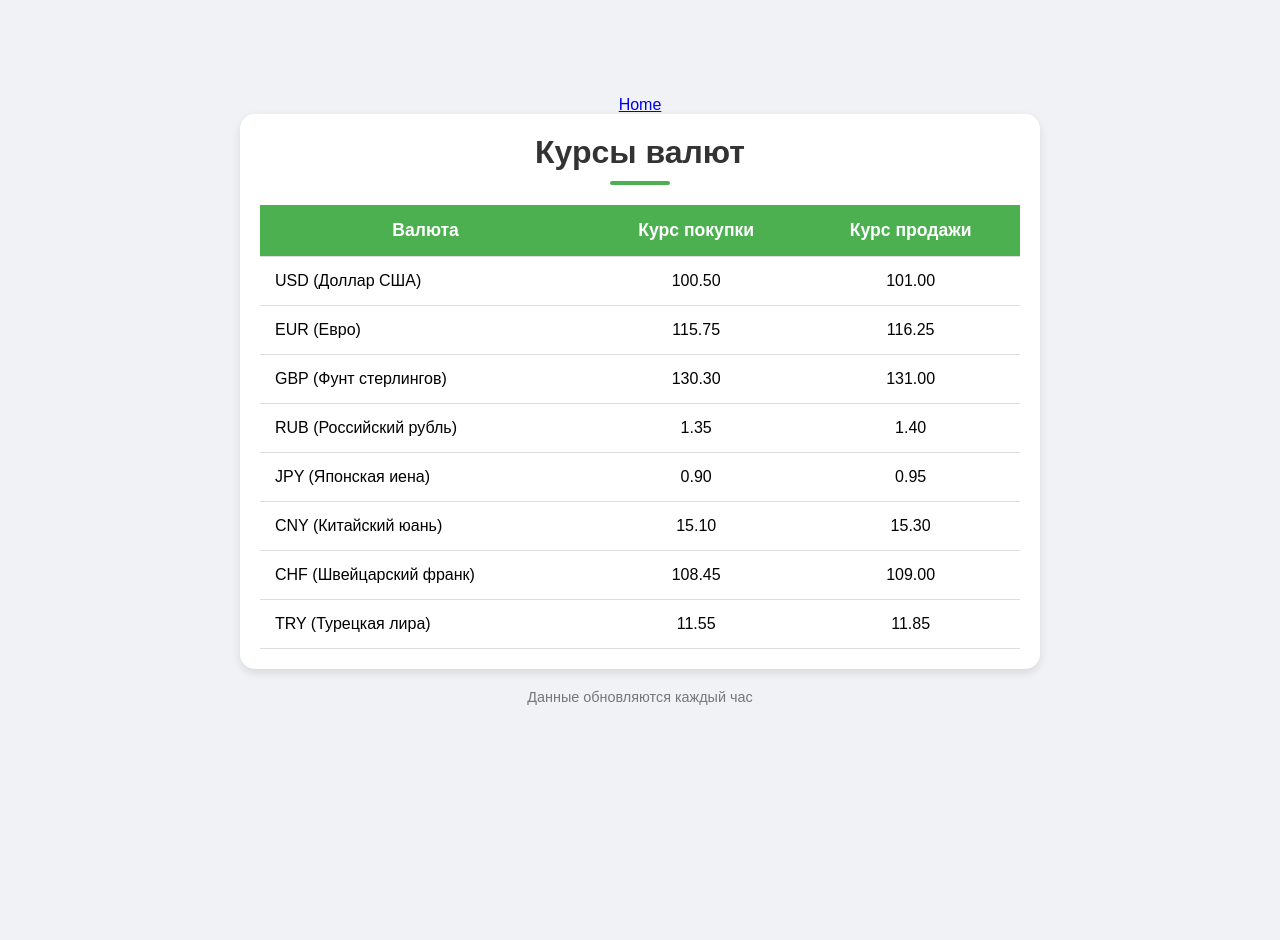
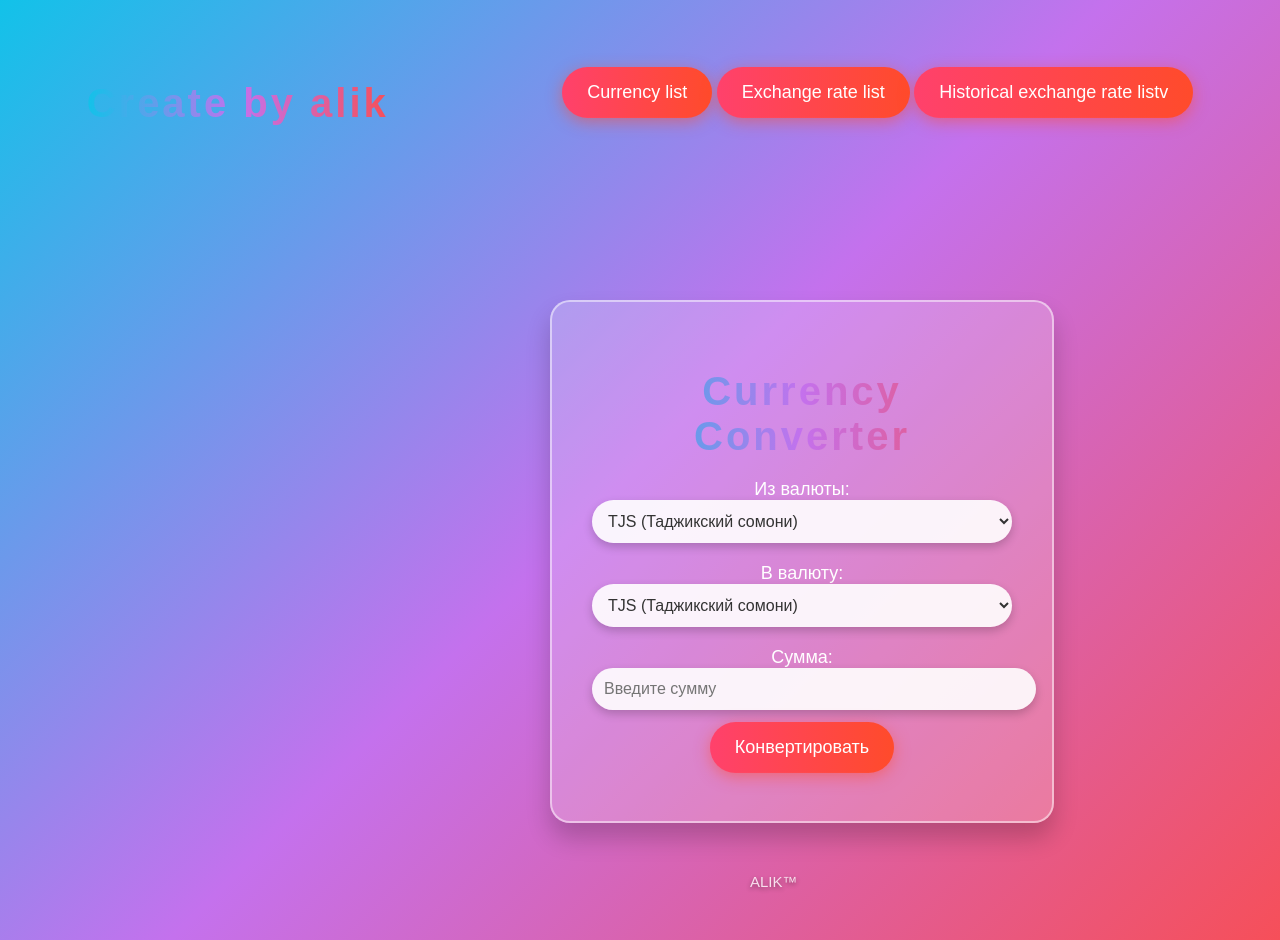
Before and after one commit to iam-programmist/django_exam1, a Django app: page / in a window 1280 px wide. Before the commit the page ends 705 px from the top, so only its background shows below. Run offline with Django 5.2, Linux system fonts and the light colour scheme.

Commit message:
updating 2

```diff
--- a/exchange_rate/admin.py
+++ b/exchange_rate/admin.py
@@ -1,7 +1,5 @@
 from django.contrib import admin
 from .models import *
-
-# Register your models here.
 
 admin.site.register(Currency)
 admin.site.register(ExchangeRate)
--- a/exchange_rate/urls.py
+++ b/exchange_rate/urls.py
@@ -1,6 +1,10 @@
 from django.urls import path
-from .views import home
+from . import views
+from .views import *
 
 urlpatterns = [
     path("", home, name = "home"),
+    path('currencies/', currency_list, name='currency_list'),
+    path('exchange-rates/', exchange_rate_list, name='exchange_rate_list'),
+    path('historical-rates/', historical_exchange_rate_list, name='historical_exchange_rate_list'),
 ]
--- a/exchange_rate/views.py
+++ b/exchange_rate/views.py
@@ -1,7 +1,20 @@
 from django.shortcuts import render
 from django.http import HttpResponse
 from django.template import loader
+from .models import Currency, ExchangeRate, HistoricalExchangeRate
 
 def home(request):
     template = loader.get_template("home.html")
     return HttpResponse(template.render())
+
+def currency_list(request):
+    currencies = Currency.objects.all()
+    return render(request, 'test1.html', {'currencies': currencies})
+
+def exchange_rate_list(request):
+    exchange_rates = ExchangeRate.objects.all()
+    return render(request, 'test2.html', {'exchange_rates': exchange_rates})
+
+def historical_exchange_rate_list(request):
+    historical_rates = HistoricalExchangeRate.objects.all()
+    return render(request, 'test2.html', {'historical_rates': historical_rates})
--- a/static/css/main.css
+++ b/static/css/main.css
@@ -1,92 +1,126 @@
-* {
+body {
+    font-family: 'Poppins', sans-serif;
+    background: linear-gradient(135deg, #f12711, #f5af19);
+    color: #fff;
     margin: 0;
     padding: 0;
-    box-sizing: border-box;
+    animation: backgroundColorChange 8s infinite alternate;
 }
-body {
-    font-family: 'Arial', sans-serif;
-    background-color: #f0f2f5;
-    display: flex;
-    flex-direction: column;
-    align-items: center;
-    justify-content: center;
-    height: 100vh;
+
+@keyframes backgroundColorChange {
+    0% { background: linear-gradient(135deg, #f12711, #f5af19); }
+    100% { background: linear-gradient(135deg, #12c2e9, #c471ed, #f64f59); }
 }
-.container {
-    width: 90%;
-    max-width: 800px;
-    padding: 20px;
-    background-color: #ffffff;
-    border-radius: 15px;
-    box-shadow: 0 4px 10px rgba(0, 0, 0, 0.1);
-    animation: fadeIn 1s ease-in-out;
-}
+
 h1 {
     text-align: center;
+    margin-bottom: 20px;
+    font-size: 40px;
+    letter-spacing: 3px;
+    animation: fadeIn 2s ease-in;
+    background: linear-gradient(90deg, #12c2e9, #c471ed, #f64f59);
+    -webkit-background-clip: text;
+    color: transparent;
+}
+
+.container {
+    margin: auto;
+    margin-top: 100px;
+    background-color: rgba(255, 255, 255, 0.2);
+    padding: 40px;
+    border-radius: 20px;
+    box-shadow: 0 15px 25px rgba(0, 0, 0, 0.2);
+    width: 420px;
+    text-align: center;
+    animation: slideInFromBottom 1s ease-out;
+    border: 2px solid rgba(255, 255, 255, 0.5);
+    margin-left: 550px;
+}
+
+@keyframes slideInFromBottom {
+    from { transform: translateY(50px); opacity: 0; }
+    to { transform: translateY(0); opacity: 1; }
+}
+
+label {
+    font-size: 18px;
+    margin-bottom: 5px;
+    animation: fadeIn 1.5s ease-in;
+}
+
+select, input {
+    width: 100%;
+    padding: 12px;
+    border-radius: 25px;
+    border: none;
+    background-color: rgba(255, 255, 255, 0.9);
+    font-size: 16px;
     color: #333;
-    font-size: 2rem;
+    box-shadow: 0 4px 10px rgba(0, 0, 0, 0.2);
+    transition: all 0.3s ease;
     margin-bottom: 20px;
-    position: relative;
+    outline: none;
 }
-h1::after {
-    content: '';
-    display: block;
-    width: 60px;
-    height: 4px;
-    background-color: #4caf50;
-    margin: 10px auto;
-    border-radius: 2px;
+
+select:focus, input:focus {
+    transform: scale(1.05);
+    box-shadow: 0 6px 15px rgba(0, 0, 0, 0.3);
 }
-table {
-    width: 100%;
-    border-collapse: collapse;
-    margin-top: 20px;
-    animation: slideIn 1s ease-in-out;
+
+button {
+    padding: 15px 25px;
+    background-image: linear-gradient(90deg, #ff416c, #ff4b2b); /* Яркий градиент для кнопки */
+    color: white;
+    border: none;
+    border-radius: 30px;
+    font-size: 18px;
+    cursor: pointer;
+    transition: transform 0.3s, box-shadow 0.3s;
+    box-shadow: 0 4px 15px rgba(255, 75, 43, 0.5);
+    animation: bounce 2s infinite;
 }
-th, td {
-    padding: 15px;
-    text-align: center;
-    border-bottom: 1px solid #ddd;
-}
-th {
-    background-color: #4caf50;
-    color: white;
-    font-size: 1.1rem;
-}
-td {
-    font-size: 1rem;
-}
-.currency {
-    text-align: left;
-}
-tr:hover {
-    background-color: #f1f1f1;
-    transform: scale(1.02);
-    transition: all 0.3s ease-in-out;
-}
-footer {
-    margin-top: 20px;
-    text-align: center;
-    font-size: 0.9rem;
-    color: #777;
-}
-@keyframes fadeIn {
-    from {
-        opacity: 0;
+
+@keyframes bounce {
+    0%, 20%, 50%, 80%, 100% {
+        transform: translateY(0);
+    }
+    40% {
         transform: translateY(-10px);
     }
-    to {
-        opacity: 1;
-        transform: translateY(0);
+    60% {
+        transform: translateY(-5px);
     }
 }
-@keyframes slideIn {
-    from {
-        opacity: 0;
-        transform: translateX(-100%);
-    }
-    to {
-        opacity: 1;
-        transform: translateX(0);
-    }
+
+button:hover {
+    transform: scale(1.1);
+    box-shadow: 0 8px 20px rgba(255, 75, 43, 0.8);
 }
+
+footer {
+    padding-top: 50px;
+    padding-bottom: 50px;
+    padding-left: 750px;
+    font-size: 15px;
+    animation: fadeIn 2s ease-in;
+    opacity: 0.8;
+    text-shadow: 0 2px 5px rgba(0, 0, 0, 0.5);
+}
+
+footer p {
+    margin: 0;
+}
+
+@keyframes fadeIn {
+    from { opacity: 0; }
+    to { opacity: 1; }
+}
+
+
+.line{
+    width: 100%;
+    height: 200px;
+    display: flex;
+    align-items: center;
+    justify-content: space-around;
+}
--- a/templates/home.html
+++ b/templates/home.html
@@ -1,80 +1,63 @@
 <!DOCTYPE html>
 {% load static %}
-<html lang="en">
-<head>
-    <meta charset="UTF-8">
-    <meta name="viewport" content="width=device-width, initial-scale=1.0">
-    <link rel="stylesheet" href="{% static 'css/main.css' %}">
-    <title>Exchange Rate</title>
-</head>
-<body>
-    <a href="{% url 'home' %}">Home</a>
-    <!DOCTYPE html>
 <html lang="ru">
 <head>
     <meta charset="UTF-8">
     <meta name="viewport" content="width=device-width, initial-scale=1.0">
-    <title>Курсы валют</title>
-    <link rel="stylesheet" href="styles.css">
+    <title>Currency Converter</title>
+    <link rel="stylesheet" href="{% static 'css/main.css' %}">
 </head>
 <body>
+    <div class="line">
+        <div class="logo">
+            <h1>Create by alik</h1>
+        </div>
+        <div class="butn">
+            <a href="{% url "currency_list" %}"><button>Currency list</button></a>
+            <a href="{% url "exchange_rate_list" %}"><button>Exchange rate list</button></a>
+            <a href="{% url "historical_exchange_rate_list" %}"><button>Historical exchange rate listv</button></a>
+        </div>
+    </div>
     <div class="container">
-        <h1>Курсы валют</h1>
-        <table>
-            <thead>
-                <tr>
-                    <th>Валюта</th>
-                    <th>Курс покупки</th>
-                    <th>Курс продажи</th>
-                </tr>
-            </thead>
-            <tbody>
-                <tr>
-                    <td class="currency">USD (Доллар США)</td>
-                    <td>100.50</td>
-                    <td>101.00</td>
-                </tr>
-                <tr>
-                    <td class="currency">EUR (Евро)</td>
-                    <td>115.75</td>
-                    <td>116.25</td>
-                </tr>
-                <tr>
-                    <td class="currency">GBP (Фунт стерлингов)</td>
-                    <td>130.30</td>
-                    <td>131.00</td>
-                </tr>
-                <tr>
-                    <td class="currency">RUB (Российский рубль)</td>
-                    <td>1.35</td>
-                    <td>1.40</td>
-                </tr>
-                <tr>
-                    <td class="currency">JPY (Японская иена)</td>
-                    <td>0.90</td>
-                    <td>0.95</td>
-                </tr>
-                <tr>
-                    <td class="currency">CNY (Китайский юань)</td>
-                    <td>15.10</td>
-                    <td>15.30</td>
-                </tr>
-                <tr>
-                    <td class="currency">CHF (Швейцарский франк)</td>
-                    <td>108.45</td>
-                    <td>109.00</td>
-                </tr>
-                <tr>
-                    <td class="currency">TRY (Турецкая лира)</td>
-                    <td>11.55</td>
-                    <td>11.85</td>
-                </tr>
-            </tbody>
-        </table>
+        <h1>Currency Converter</h1>
+        <form action="{% url "historical_exchange_rate_list" %}">
+            <div class="converter">
+                <label for="fromCurrency">Из валюты:</label>
+                <select id="fromCurrency" name="fromCurrency">
+                    <option value="TJS">TJS (Таджикский сомони)</option>
+                    <option value="USD">USD (Доллар США)</option>
+                    <option value="EUR">EUR (Евро)</option>
+                    <option value="GBP">GBP (Фунт стерлингов)</option>
+                    <option value="RUB">RUB (Российский рубль)</option>
+                    <option value="JPY">JPY (Японская иена)</option>
+                    <option value="CNY">CNY (Китайский юань)</option>
+                    <option value="CHF">CHF (Швейцарский франк)</option>
+                    <option value="TRY">TRY (Турецкая лира)</option>
+                </select>
+
+                <label for="toCurrency">В валюту:</label>
+                <select id="toCurrency" name="toCurrency">
+                    <option value="TJS">TJS (Таджикский сомони)</option>
+                    <option value="USD">USD (Доллар США)</option>
+                    <option value="EUR">EUR (Евро)</option>
+                    <option value="GBP">GBP (Фунт стерлингов)</option>
+                    <option value="RUB">RUB (Российский рубль)</option>
+                    <option value="JPY">JPY (Японская иена)</option>
+                    <option value="CNY">CNY (Китайский юань)</option>
+                    <option value="CHF">CHF (Швейцарский франк)</option>
+                    <option value="TRY">TRY (Турецкая лира)</option>
+                </select>
+
+                <label for="amount">Сумма:</label>
+                <input type="number" id="amount" name="amount" placeholder="Введите сумму">
+
+                <button type="submit">Конвертировать</button>
+            </div>
+        </form>
     </div>
 
     <footer>
-        <p>Данные обновляются каждый час</p>
+        <p>ALIK™</p>
     </footer>
 </body>
 </html>
```
Also changed, not shown: static/css/test1.css (added, +39 -0 lines), templates/test1.html (added, +33 -0 lines), templates/test2.html (added, +35 -0 lines), templates/test3.html (added, +37 -0 lines).
